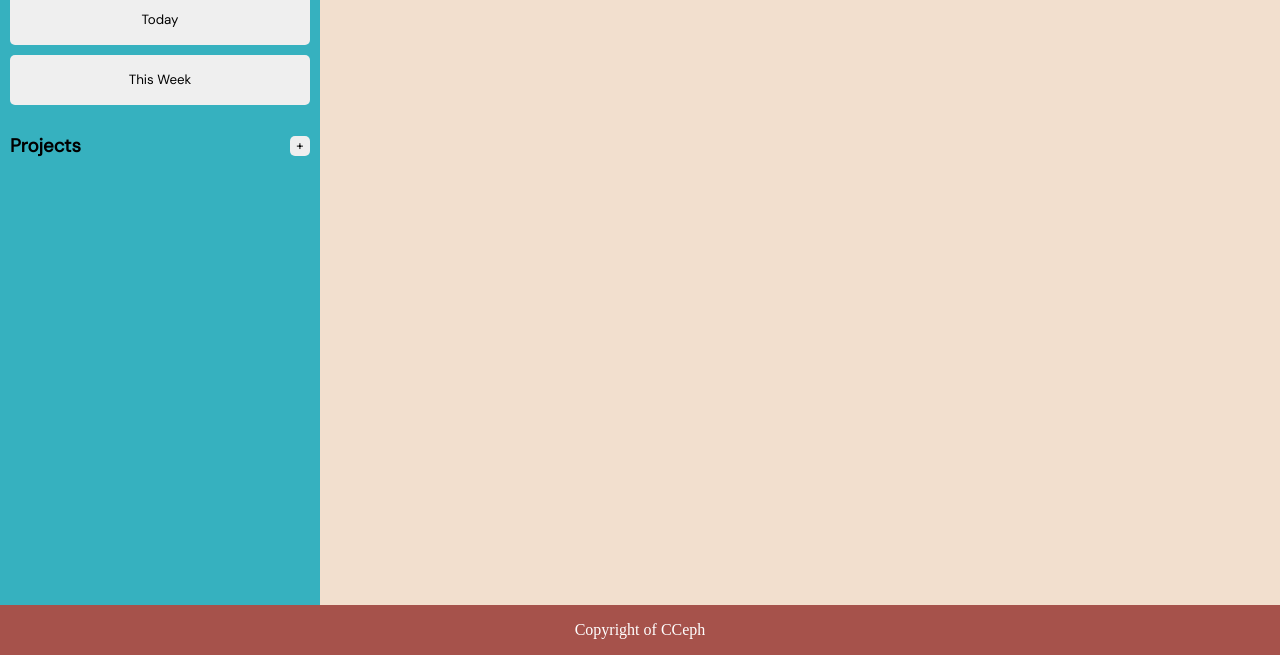
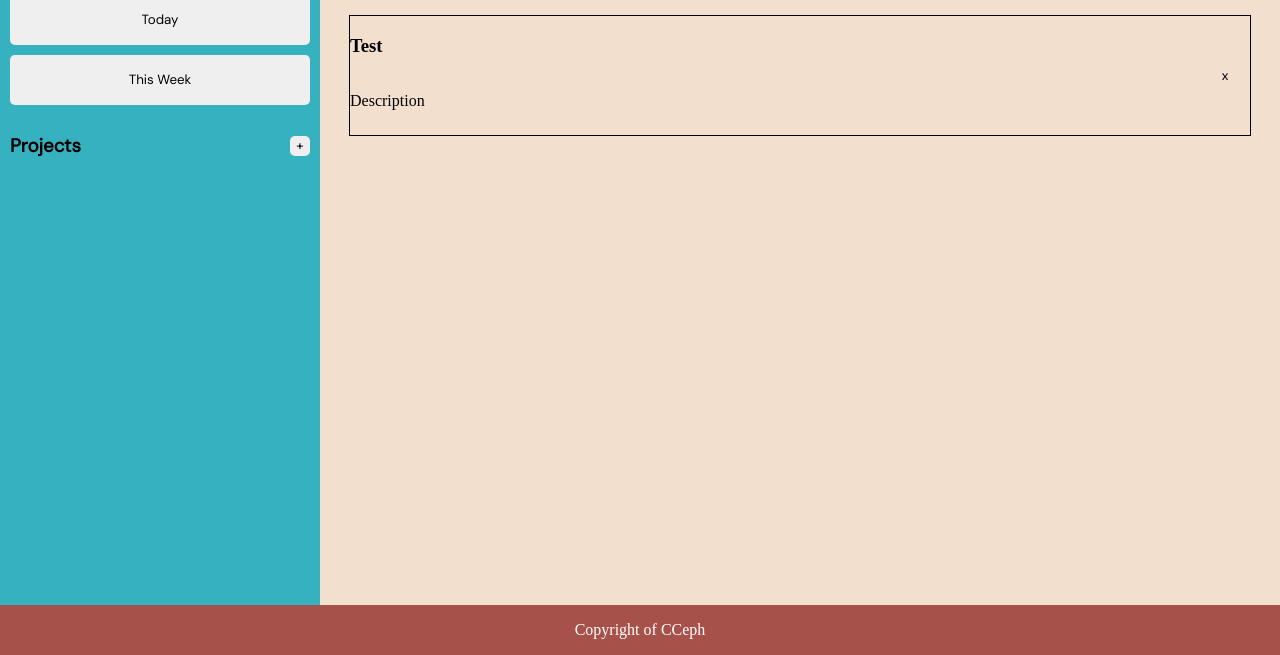
Before and after one commit to CCeph/to-do-list, a plain HTML site: page index.html in a window 1280 px wide. Shown: the part 145-800 px from the top of the page. Drawn offline with Linux system fonts and the light colour scheme.

Commit message:
Begin a demo of how tasks will look like

```diff
--- a/index.html
+++ b/index.html
@@ -25,6 +25,14 @@
         </div>
         <div class="content">
           <h1>Inbox</h1>
+
+          <div class="task-wrapper">
+            <h3 class="task-title">Test</h3>
+            <div class="task-sidebar">
+              <button class="remove-task-button" id="inboxTaskID1">x</button>
+            </div>
+            <p class="description">Description</p>
+          </div>
         </div>
       </div>
       <div class="footer">
```
Also changed, not shown: main.js (+1 -1 lines).
